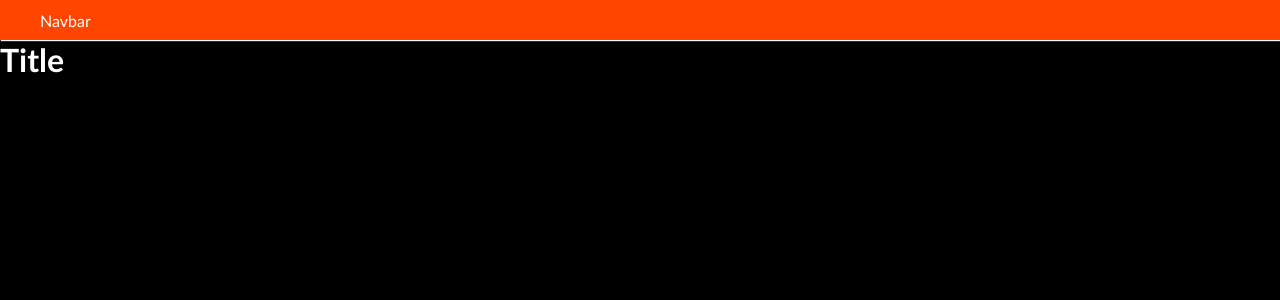
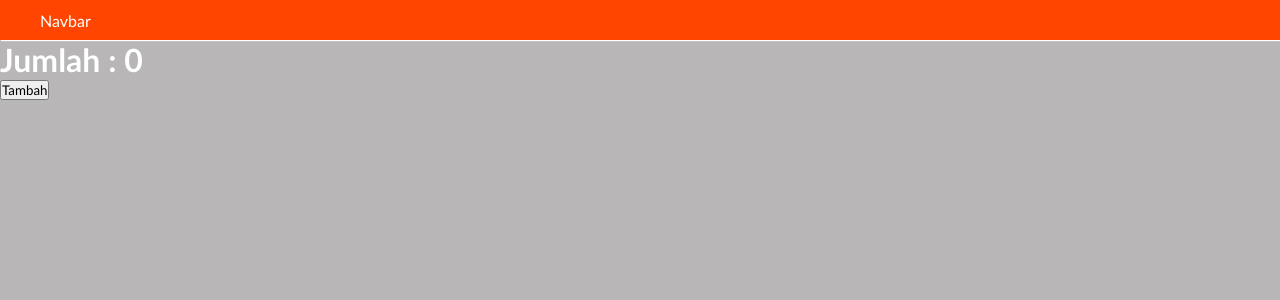
Before and after one commit to Zacharylutfyr/bootcamp-online, a React (Create React App) app: page / in a window 1280 px wide. Shown: the top 300 px of the page. Built offline with nearby package versions, Linux system fonts and the light colour scheme; the HTML template or start-up script is replaced by a standard one.

Commit message:
"Learn State"

```diff
--- a/src/App.jsx
+++ b/src/App.jsx
@@ -1,6 +1,6 @@
+import React, { Component, useState } from 'react';
 import Navbar from './components/Navbar';
 import './index.css';
-
 
 // * React Component = sebuah function / class yang mereturn JSX
 // * 1. Namanya harus dimuai dengan huruf Kapital
@@ -9,14 +9,20 @@ import './index.css';
 // * 4. Bisa di panggil di componenet lain dengan cara <Nama Component/>
 
 const App = () => {
+  const [count, setCount] = useState(0);
   return (
     <>
       <Navbar />
-      <div>
-        <h1>Title</h1>
-      </div>
+
+      <h1>Jumlah : {count}</h1>
+      <button
+        onClick={() => {
+          setCount();
+        }}>
+        Tambah
+      </button>
     </>
   );
 };
 
-export default App;
+export default App
--- a/src/index.css
+++ b/src/index.css
@@ -12,7 +12,7 @@ html {
 
 body {
   overflow-x: hidden;
-  background-color: black;
+  background-color: rgb(184, 182, 182);
   color: white;
 }
 
```
Also changed, not shown: src/States/States.jsx (added, +11 -0 lines).
